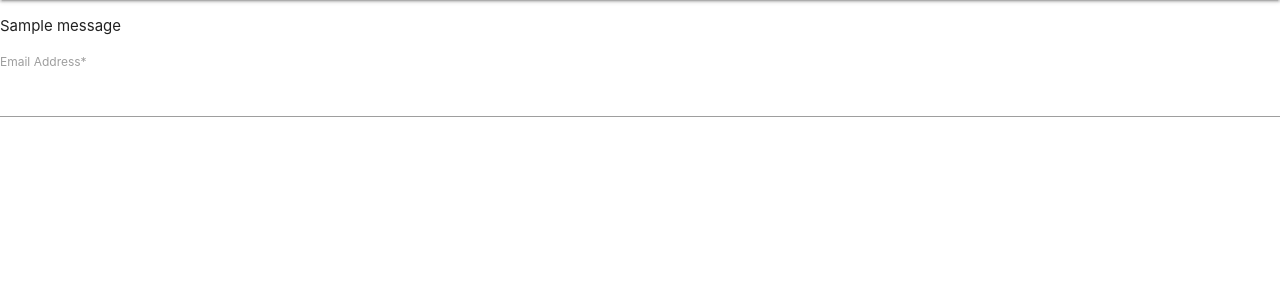
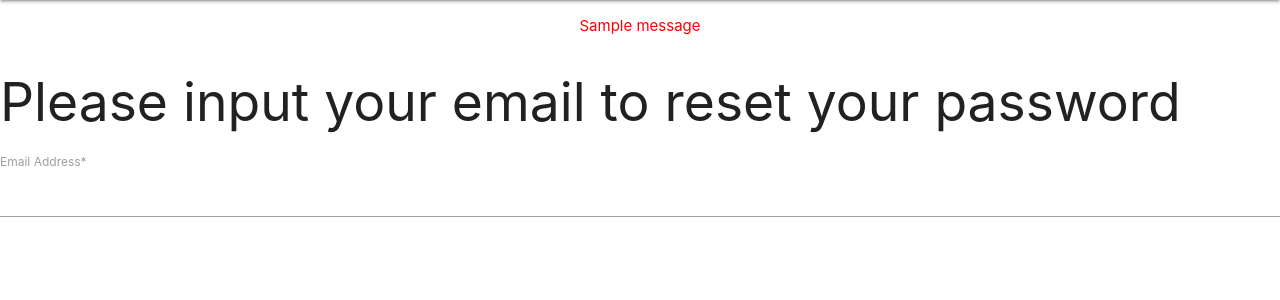
Before and after one commit to cs188-software-design-security-w20/project-paul-eggtart, a Flask app: page /reset_password in a window 1280 px wide. Shown: the part 64-364 px from the top of the page. Run offline with Flask 2, Linux system fonts and the light colour scheme; one stand-in notice (Sample message) is shown; some libraries are stand-ins or nearby versions.

Commit message:
updated flashing

```diff
--- a/router/router.py
+++ b/router/router.py
@@ -123,10 +123,8 @@ def login():
                 print("Successful login")
             else:
                 print("Unsuccessful")
-            # next = request.args.get('next')
-            # if not is_safe_url(next):
-            #     return flask.abort(400)
             return redirect(url_for('router.search'))
+    flash("Incorrect email or password")
     return render_template('index.html', login_form=LoginForm(), signup_form=SignUpForm())
 
 @router.route('/logout', methods=['GET'])
@@ -232,7 +230,6 @@ def reset_with_token(token):
                     flash('new password cannot be a previous password')
                     return render_template('reset_password_with_token.html', form=form, token=token)
                 payload = {}
-                print
                 payload['password'] = form.password.data
                 db.child("users").child(id).update(payload)
                 break
--- a/templates/base.html
+++ b/templates/base.html
@@ -2,7 +2,7 @@
 {% if messages %}
     <ul class="flashes">
         {% for message in messages %}
-            <div class="message_flash">{{ message }}</div>
+            <div style="color:red;text-align:center" class="message_flash">{{ message }}</div>
         {% endfor %}
     </ul>
 {% endif %}
--- a/templates/email_password_reset.html
+++ b/templates/email_password_reset.html
@@ -6,7 +6,6 @@
 
 
 
-{% extends "navigation-bar.html" %}
 {% block content %}
 <h1>Thank you for trying to reset your password. Please click the link below.</h1>
 <a href="{{ password_reset_url }}">{{ password_reset_url }}</a>
--- a/templates/password_reset_email.html
+++ b/templates/password_reset_email.html
@@ -8,6 +8,7 @@
 {% block content %}
 <form action="{{ url_for('router.reset_password') }}" method="post">
     <input type="hidden" name="csrf_token" value="{{ csrf_token() }}"/>
+    <h2>Please input your email to reset your password</h2>
     <div class="field-wrap">
         <label>
             Email Address<span class="req">*</span>
```
